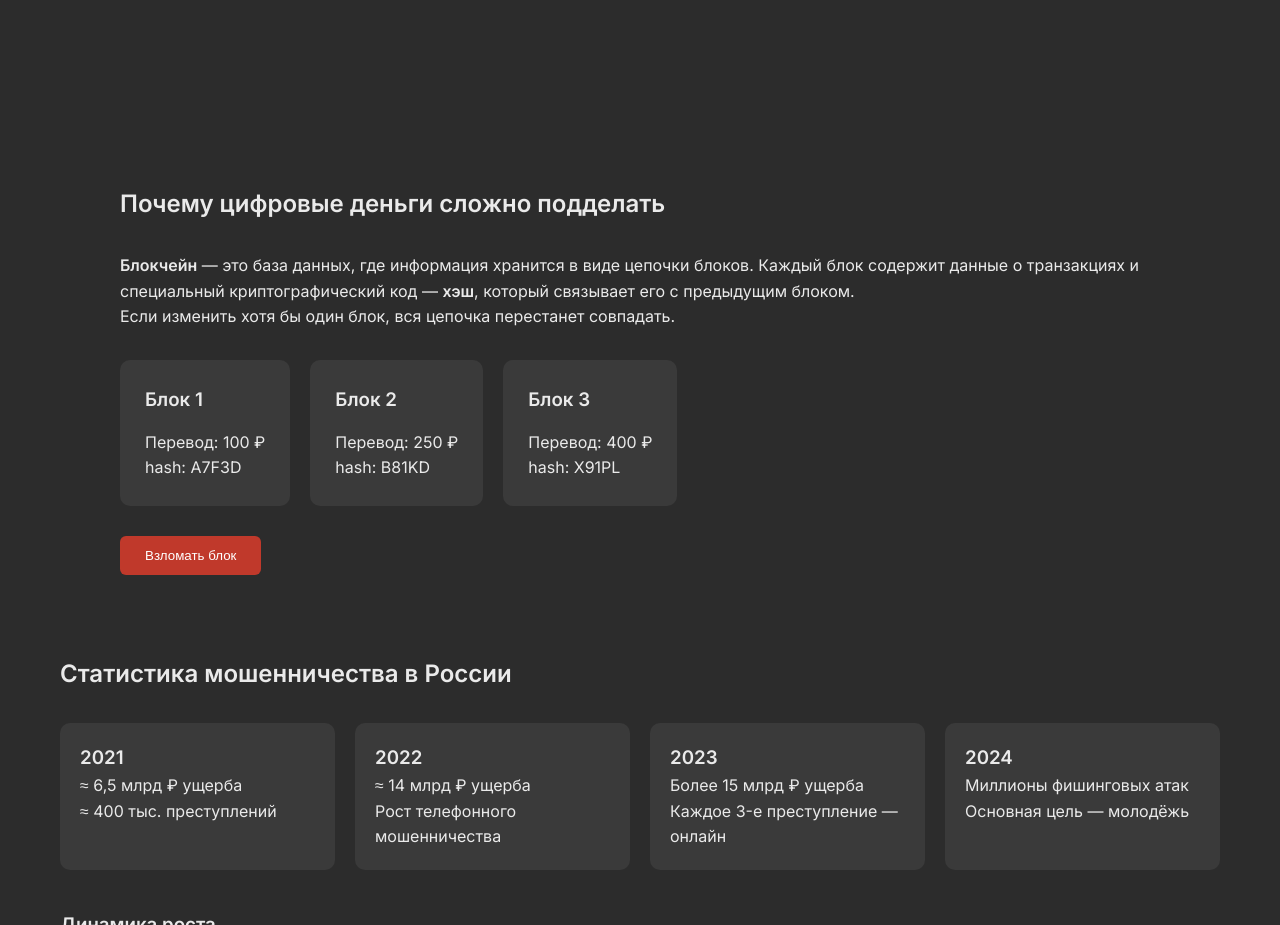
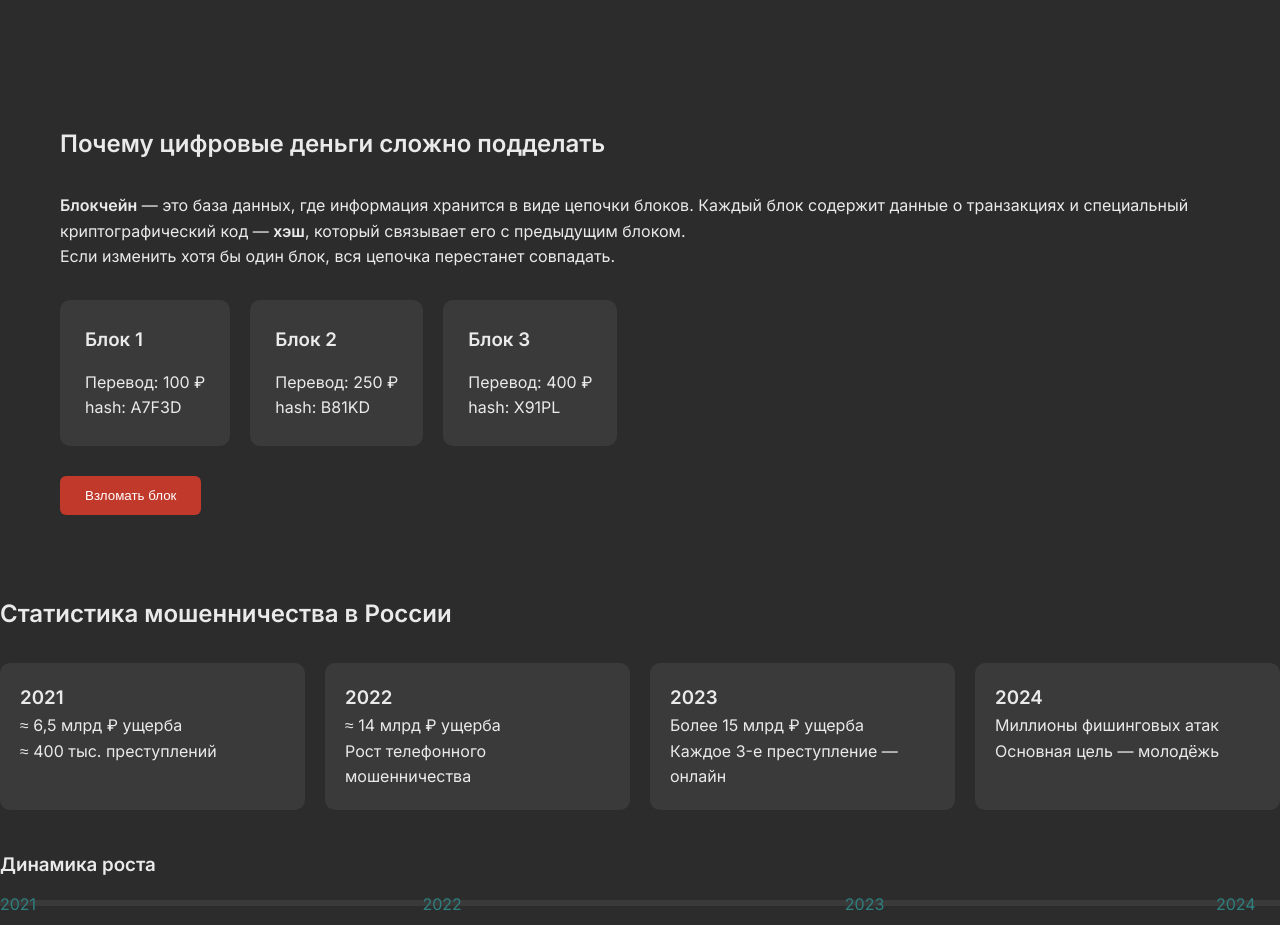
Before and after one commit to sonokokosik/digital-ruble-, a plain HTML site: page index.html in a window 1280 px wide. Shown: the part 2080-3005 px from the top of the page. Drawn offline with Linux system fonts and the light colour scheme.

Commit message:
Update index.html

```diff
--- a/index.html
+++ b/index.html
@@ -551,7 +551,6 @@ function vote(choice) {
 
 </script>
   <section style="padding:60px;">
-    <section style="padding:60px;">
 
 <h2 style="margin-bottom:30px;">Почему цифровые деньги сложно подделать</h2>
 
```
